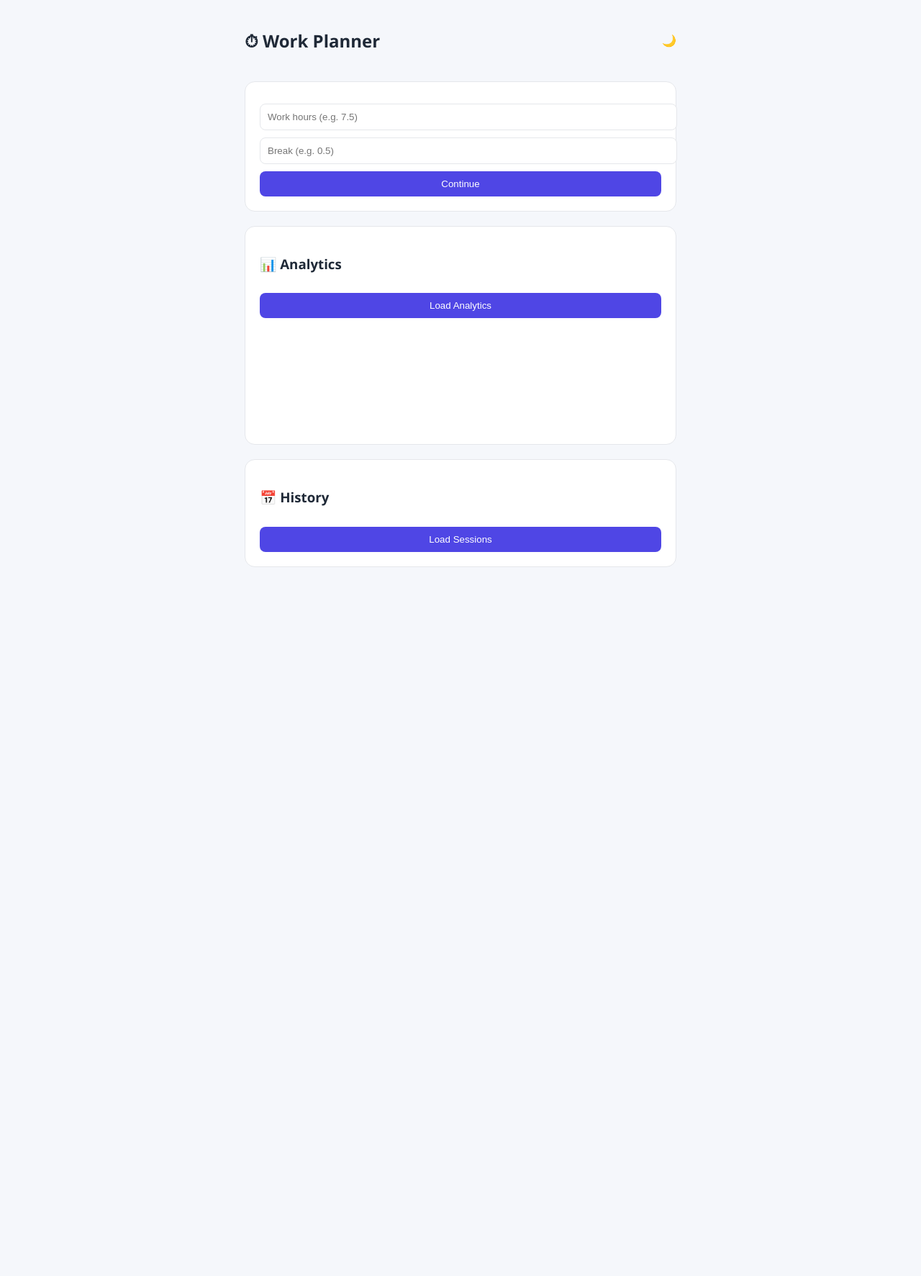
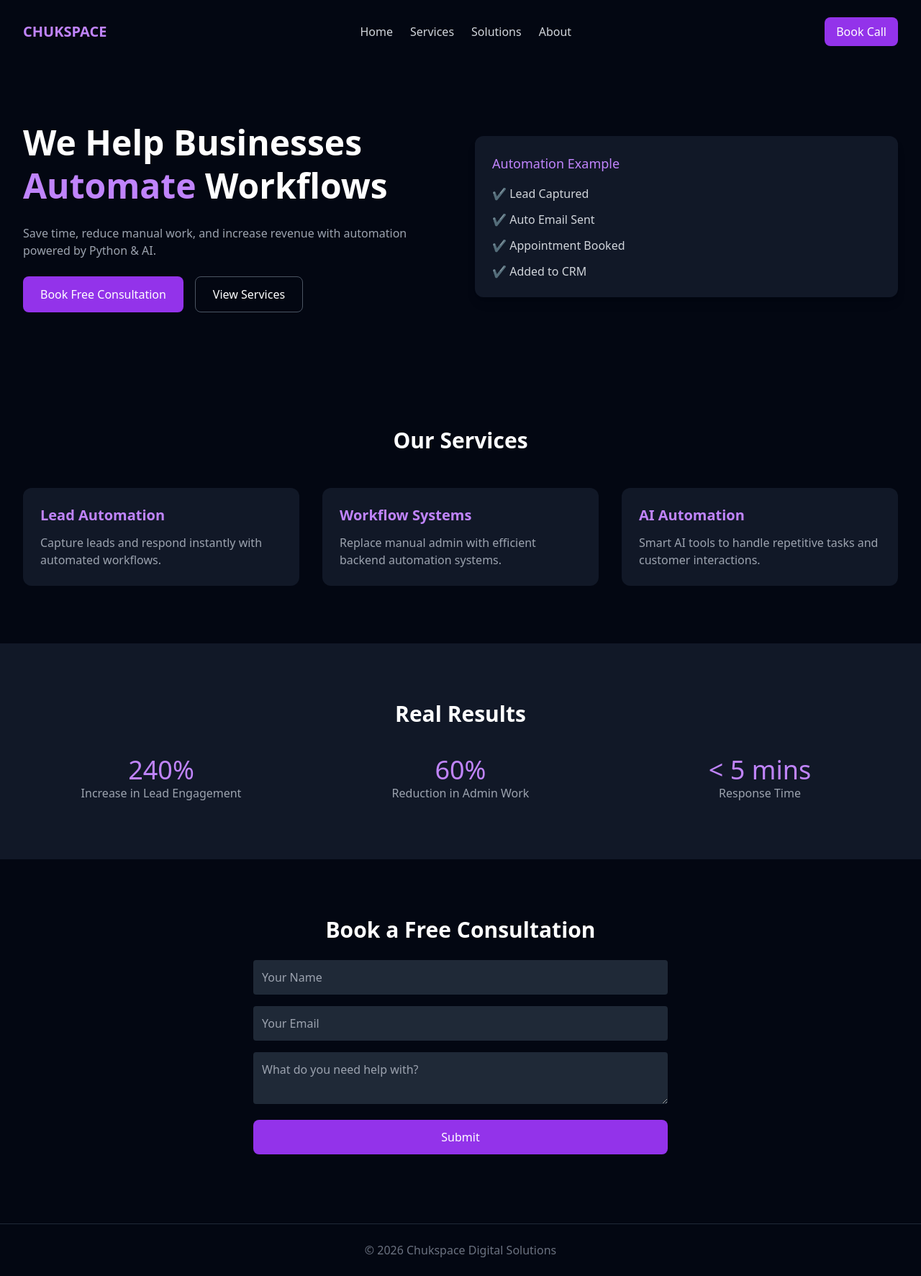
Before and after one commit to Tunnox/chukspace_new, a Python web app: template templates/index.html in a window 1280 px wide. Shown: the whole page at 72% size. Before the commit the page ends 788 px from the top, so only its background shows below. Run offline with Jinja, Linux system fonts and the light colour scheme; the template is opened without the code that fills it, so the values that code supplies are empty; a map, chart or similar area stays blank; some libraries are stand-ins or nearby versions.

Commit message:
Update index.html

```diff
--- a/templates/index.html
+++ b/templates/index.html
@@ -1,235 +1,166 @@
 <!DOCTYPE html>
 <html lang="en">
 <head>
-<meta charset="UTF-8">
-<meta name="viewport" content="width=device-width, initial-scale=1.0">
-<title>Work Planner</title>
-
-<script src="https://cdn.jsdelivr.net/npm/chart.js"></script>
-
-<style>
-:root {
-  --bg:#f5f7fb; --card:#fff; --text:#1f2937;
-  --primary:#4f46e5; --accent:#22c55e; --border:#e5e7eb;
-}
-body.dark {
-  --bg:#0f172a; --card:#1e293b; --text:#f1f5f9;
-  --primary:#6366f1; --accent:#4ade80; --border:#334155;
-}
-body {
-  margin:0; font-family:Segoe UI; background:var(--bg); color:var(--text);
-}
-.container { max-width:600px; margin:auto; padding:20px; }
-
-.header { display:flex; justify-content:space-between; align-items:center; }
-.toggle { cursor:pointer; }
-
-.card {
-  background:var(--card);
-  padding:20px; margin-top:20px;
-  border-radius:14px;
-  border:1px solid var(--border);
-}
-
-input, button {
-  width:100%; padding:10px; margin-top:10px;
-  border-radius:8px; border:1px solid var(--border);
-}
-
-button {
-  background:var(--primary); color:#fff; border:none; cursor:pointer;
-}
-button.secondary { background:var(--accent); }
-
-.result-item {
-  display:flex; justify-content:space-between; margin-top:10px;
-}
-
-.timeline-bar {
-  height:20px; background:var(--border); border-radius:10px;
-}
-.timeline-progress {
-  height:100%; width:0%; background:linear-gradient(90deg,var(--primary),var(--accent));
-}
-
-.hidden { display:none; }
-</style>
+  <meta charset="UTF-8">
+  <meta name="viewport" content="width=device-width, initial-scale=1.0">
+  <title>Chukspace Digital Solutions</title>
+  <script src="https://cdn.tailwindcss.com"></script>
 </head>
 
-<body>
+<body class="bg-gray-950 text-white font-sans">
 
-<div class="container">
+  <!-- NAVBAR -->
+  <header class="flex justify-between items-center px-8 py-6">
+    <h1 class="text-xl font-bold text-purple-400">CHUKSPACE</h1>
+    <nav class="hidden md:flex gap-6 text-gray-300">
+      <a href="#">Home</a>
+      <a href="#">Services</a>
+      <a href="#">Solutions</a>
+      <a href="#">About</a>
+    </nav>
+    <button class="bg-purple-600 px-4 py-2 rounded-lg">Book Call</button>
+  </header>
 
-<div class="header">
-  <h2>⏱ Work Planner</h2>
-  <div class="toggle" onclick="toggleDarkMode()">🌙</div>
-</div>
+  <!-- HERO -->
+  <section class="px-8 py-20 grid md:grid-cols-2 gap-10 items-center">
 
-<!-- INPUT -->
-<div class="card">
-  <input id="workHours" type="number" step="0.1" placeholder="Work hours (e.g. 7.5)">
-  <input id="breakTime" type="number" step="0.1" placeholder="Break (e.g. 0.5)">
-  <button onclick="setPlan()">Continue</button>
-</div>
+    <div>
+      <h2 class="text-5xl font-bold leading-tight mb-6">
+        We Help Businesses <span class="text-purple-400">Automate</span> Workflows
+      </h2>
+      <p class="text-gray-400 mb-6">
+        Save time, reduce manual work, and increase revenue with automation powered by Python & AI.
+      </p>
 
-<!-- CLOCK -->
-<div id="clockSection" class="card hidden">
-  <input type="time" id="clockIn">
-  <button onclick="generateSchedule()">Generate</button>
-</div>
+      <div class="flex gap-4">
+        <button class="bg-purple-600 px-6 py-3 rounded-lg">Book Free Consultation</button>
+        <button class="border border-gray-600 px-6 py-3 rounded-lg">View Services</button>
+      </div>
+    </div>
 
-<!-- RESULT -->
-<div id="result" class="card hidden">
-  <div class="result-item"><span>Break</span><b id="breakOut"></b></div>
-  <div class="result-item"><span>Back</span><b id="breakIn"></b></div>
-  <div class="result-item"><span>Finish</span><b id="finish"></b></div>
+    <!-- Mock Dashboard -->
+    <div class="bg-gray-900 p-6 rounded-xl shadow-lg">
+      <h3 class="text-lg mb-4 text-purple-400">Automation Example</h3>
+      <ul class="space-y-3 text-gray-300">
+        <li>✔ Lead Captured</li>
+        <li>✔ Auto Email Sent</li>
+        <li>✔ Appointment Booked</li>
+        <li>✔ Added to CRM</li>
+      </ul>
+    </div>
 
-  <button class="secondary" onclick="saveSession()">Save</button>
+  </section>
 
-  <div class="timeline-bar">
-    <div id="progress" class="timeline-progress"></div>
-  </div>
-</div>
+  <!-- SERVICES -->
+  <section class="px-8 py-20">
+    <h2 class="text-3xl font-bold text-center mb-12">Our Services</h2>
 
-<!-- ANALYTICS -->
-<div class="card">
-  <h3>📊 Analytics</h3>
-  <button onclick="loadAnalytics()">Load Analytics</button>
-  <div id="analytics"></div>
-  <canvas id="chart"></canvas>
-</div>
+    <div class="grid md:grid-cols-3 gap-8">
 
-<!-- HISTORY -->
-<div class="card">
-  <h3>📅 History</h3>
-  <button onclick="loadSessions()">Load Sessions</button>
-  <div id="sessions"></div>
-</div>
+      <div class="bg-gray-900 p-6 rounded-xl">
+        <h3 class="text-xl font-semibold mb-3 text-purple-400">Lead Automation</h3>
+        <p class="text-gray-400">
+          Capture leads and respond instantly with automated workflows.
+        </p>
+      </div>
 
-</div>
+      <div class="bg-gray-900 p-6 rounded-xl">
+        <h3 class="text-xl font-semibold mb-3 text-purple-400">Workflow Systems</h3>
+        <p class="text-gray-400">
+          Replace manual admin with efficient backend automation systems.
+        </p>
+      </div>
 
-<script>
-let plan={}, last={};
+      <div class="bg-gray-900 p-6 rounded-xl">
+        <h3 class="text-xl font-semibold mb-3 text-purple-400">AI Automation</h3>
+        <p class="text-gray-400">
+          Smart AI tools to handle repetitive tasks and customer interactions.
+        </p>
+      </div>
 
-// -------- UTILS --------
-function decToMin(d){
-  const h=Math.floor(d);
-  return h*60 + Math.round((d-h)*60);
-}
-function timeToMin(t){
-  const [h,m]=t.split(":").map(Number);
-  return h*60+m;
-}
+    </div>
+  </section>
 
-// -------- PLAN --------
-function setPlan(){
-  plan.work=decToMin(parseFloat(workHours.value));
-  plan.break=decToMin(parseFloat(breakTime.value));
-  document.getElementById("clockSection").classList.remove("hidden");
-}
+  <!-- RESULTS -->
+  <section class="px-8 py-20 bg-gray-900 text-center">
+    <h2 class="text-3xl font-bold mb-10">Real Results</h2>
 
-// -------- GENERATE --------
-async function generateSchedule(){
-  const res=await fetch("/generate-schedule",{
-    method:"POST",
-    headers:{"Content-Type":"application/json"},
-    body:JSON.stringify({
-      clock_in:clockIn.value,
-      work_minutes:plan.work,
-      break_minutes:plan.break
-    })
-  });
-  const d=await res.json();
+    <div class="grid md:grid-cols-3 gap-8">
+      <div>
+        <h3 class="text-4xl text-purple-400">240%</h3>
+        <p class="text-gray-400">Increase in Lead Engagement</p>
+      </div>
 
-  breakOut.innerText=d.break_start;
-  breakIn.innerText=d.break_end;
-  finish.innerText=d.finish;
+      <div>
+        <h3 class="text-4xl text-purple-400">60%</h3>
+        <p class="text-gray-400">Reduction in Admin Work</p>
+      </div>
 
-  last={
-    start_time:clockIn.value,
-    break_start:d.break_start,
-    break_end:d.break_end,
-    end_time:d.finish,
-    work_minutes:plan.work,
-    break_minutes:plan.break
-  };
+      <div>
+        <h3 class="text-4xl text-purple-400">< 5 mins</h3>
+        <p class="text-gray-400">Response Time</p>
+      </div>
+    </div>
+  </section>
 
-  document.getElementById("result").classList.remove("hidden");
-  startTimeline(clockIn.value,d.finish);
-}
+  <!-- CONTACT FORM -->
+  <section class="px-8 py-20 text-center">
+    <h2 class="text-3xl font-bold mb-6">Book a Free Consultation</h2>
 
-// -------- SAVE --------
-async function saveSession(){
-  await fetch("/save-session",{
-    method:"POST",
-    headers:{"Content-Type":"application/json"},
-    body:JSON.stringify(last)
-  });
-  alert("Saved!");
-}
+    <form id="leadForm" class="max-w-xl mx-auto space-y-4">
 
-// -------- ANALYTICS --------
-async function loadAnalytics(){
-  const res=await fetch("/analytics");
-  const d=await res.json();
+      <input type="text" id="name" placeholder="Your Name"
+        class="w-full p-3 rounded bg-gray-800 text-white" required>
 
-  analytics.innerHTML=`
-    Days: ${d.total_days}<br>
-    Total Hours: ${d.total_work_hours}<br>
-    Avg: ${d.avg_work_hours}
-  `;
+      <input type="email" id="email" placeholder="Your Email"
+        class="w-full p-3 rounded bg-gray-800 text-white" required>
 
-  loadChart();
-}
+      <textarea id="message" placeholder="What do you need help with?"
+        class="w-full p-3 rounded bg-gray-800 text-white"></textarea>
 
-async function loadChart(){
-  const res=await fetch("/analytics/daily");
-  const d=await res.json();
+      <button type="submit"
+        class="bg-purple-600 px-6 py-3 rounded-lg w-full">
+        Submit
+      </button>
 
-  new Chart(chart,{
-    type:"line",
-    data:{
-      labels:d.map(x=>x.date),
-      datasets:[{label:"Work Hours",data:d.map(x=>x.work_hours)}]
-    }
-  });
-}
+    </form>
 
-// -------- HISTORY --------
-async function loadSessions(){
-  const res=await fetch("/sessions");
-  const d=await res.json();
+    <p id="responseMsg" class="mt-4 text-green-400"></p>
+  </section>
 
-  sessions.innerHTML=d.map(s=>
-    `<div>${s.date} | ${s.start_time} → ${s.end_time}</div>`
-  ).join("");
-}
+  <!-- FOOTER -->
+  <footer class="text-center py-6 border-t border-gray-800 text-gray-500">
+    © 2026 Chukspace Digital Solutions
+  </footer>
 
-// -------- TIMELINE --------
-function startTimeline(start,end){
-  const s=timeToMin(start);
-  const e=timeToMin(end);
+  <!-- SCRIPT (CONNECTS TO BACKEND) -->
+  <script>
+    document.getElementById("leadForm").addEventListener("submit", async function(e) {
+      e.preventDefault();
 
-  function update(){
-    const now=new Date();
-    const c=now.getHours()*60+now.getMinutes();
-    const p=Math.min(Math.max((c-s)/(e-s),0),1);
-    progress.style.width=(p*100)+"%";
-  }
+      const data = {
+        name: document.getElementById("name").value,
+        email: document.getElementById("email").value,
+        message: document.getElementById("message").value
+      };
 
-  update();
-  setInterval(update,60000);
-}
+      try {
+        const res = await fetch("http://127.0.0.1:8000/submit-lead", {
+          method: "POST",
+          headers: {
+            "Content-Type": "application/json"
+          },
+          body: JSON.stringify(data)
+        });
 
-// -------- DARK MODE --------
-function toggleDarkMode(){
-  document.body.classList.toggle("dark");
-  localStorage.setItem("dark",document.body.classList.contains("dark"));
-}
-if(localStorage.getItem("dark")==="true"){
-  document.body.classList.add("dark");
-}
-</script>
+        const result = await res.json();
+        document.getElementById("responseMsg").innerText = result.message;
+
+      } catch (error) {
+        document.getElementById("responseMsg").innerText = "Error connecting to server.";
+      }
+    });
+  </script>
 
 </body>
 </html>
```
